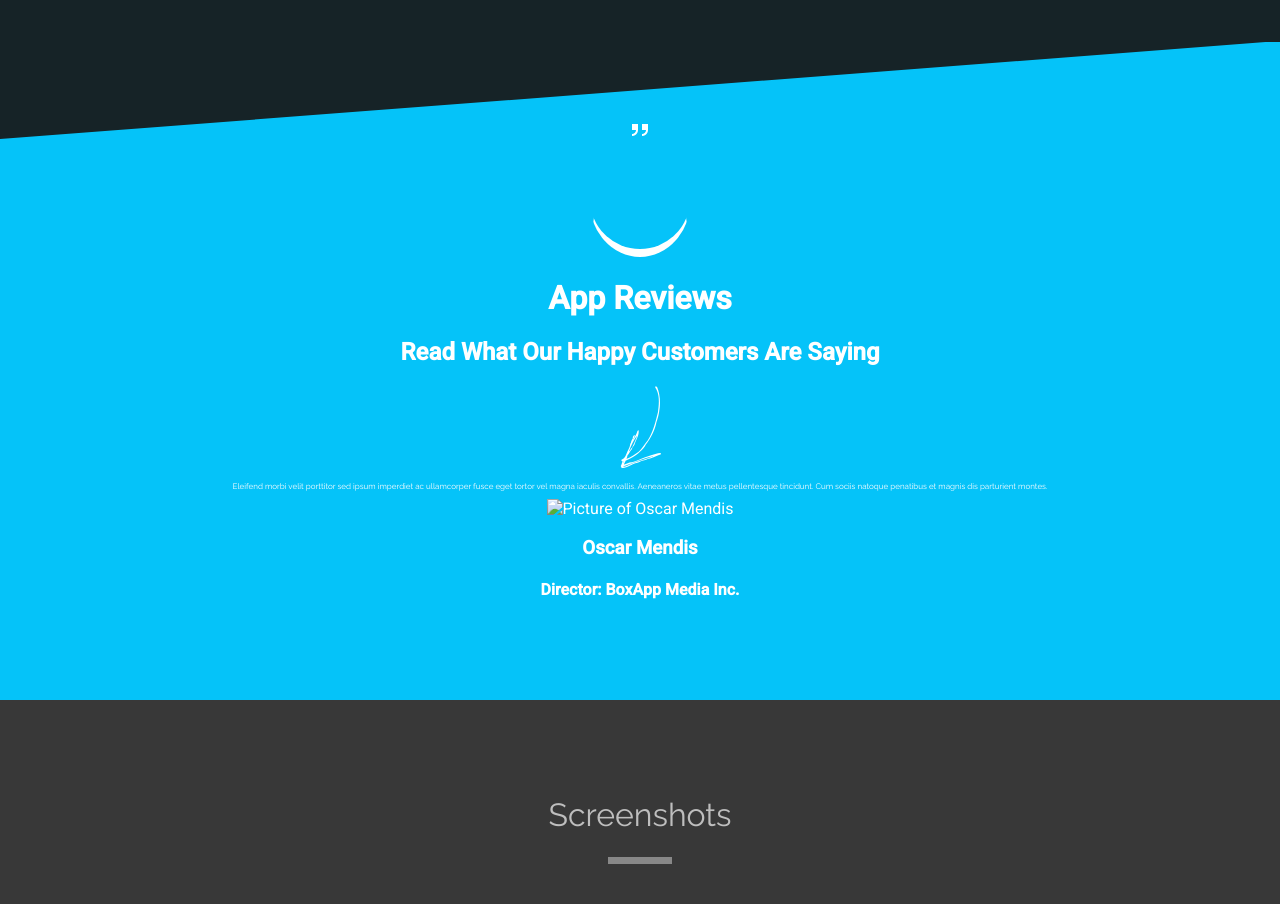
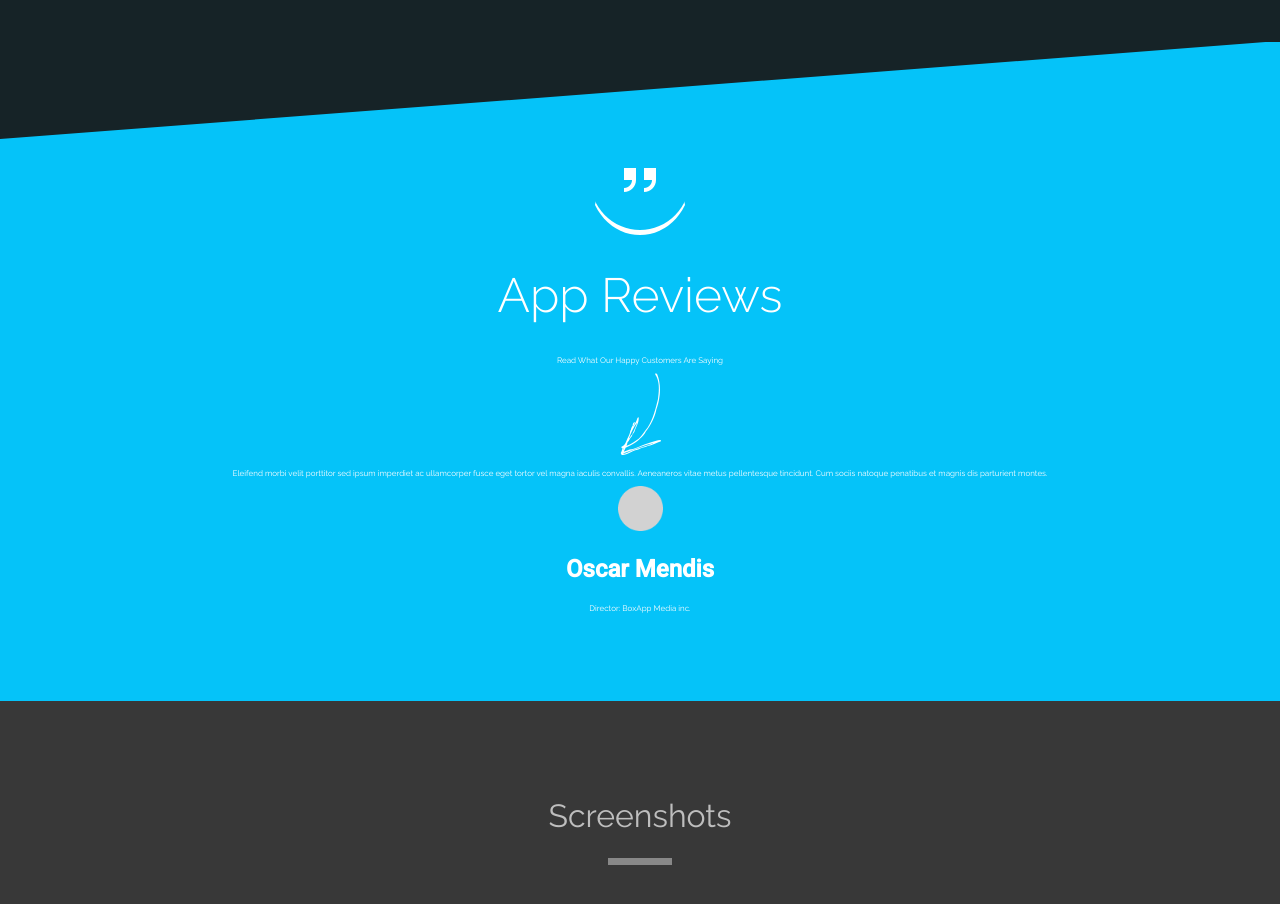
Before and after one commit to srednakun/project_week_one, a website: page public/index.html in a window 1280 px wide. Shown: the part 8400-9304 px from the top of the page. Drawn offline with nearby package versions, Linux system fonts and the light colour scheme; files that its build step writes are made by us from their sources; files whose address does not match are found by name.

Commit message:
Reviews styling

```diff
--- a/public/index.html
+++ b/public/index.html
@@ -160,18 +160,19 @@
       <path d="M0 0 L0 100 L100 0 Z" />
     </svg>
       <div class="reviews-container">
-        <span class="icon-rightquote"></span>
-        <div class="half-container-icon"></div>
+        <div class="icon-title">
+          <div class="container-icon-review"><p class="icon-rightquote"></p></div>
+        </div>
         <h1>App Reviews</h1>
-        <h2>Read What Our Happy Customers Are Saying</h2>
+        <p>Read What Our Happy Customers Are Saying</p>
         <div>
           <img src="./img/vertical-arrow.png" alt="A vertical arrow pointing down at a reviewers comment">
         </div>
         <p>Eleifend morbi velit porttitor sed ipsum imperdiet ac ullamcorper fusce eget tortor vel magna iaculis convallis. Aeneaneros vitae metus pellentesque tincidunt. Cum sociis natoque penatibus et magnis dis parturient montes.</p>
+          <img src="./img/portrait-placeholder.png" alt="Picture of Oscar Mendis" width="45px" height="45px">
         <div class="individual">
-          <img src="" alt="Picture of Oscar Mendis">
-        <h3>Oscar Mendis</h3>
-        <h4>Director: BoxApp Media Inc.</h4>
+          <h2>Oscar Mendis</h2>
+          <p>Director: BoxApp Media inc.</p>
         </div>
       </div> <!-- Ends review-container -->
     </section> <!-- Ends support-reviews -->
@@ -192,7 +193,7 @@
         </div> <!-- End of left-right -->
       </div> <!-- End slider-outer -->
     </section> <!-- End of screenshots -->
-    <section class="d1-download-more-apps">
+    <section class="d1-download-more-apps" id="#blog">
       <div class="underlined-heading-download">
         <h1 class="underlined-heading-download-text">More Apps by AppBox</h1>
         <div class="underlined-heading-download-underline"></div>
--- a/sass/_b3-support-reviews.scss
+++ b/sass/_b3-support-reviews.scss
@@ -4,24 +4,36 @@
   padding-bottom: 5em;
   padding-top: 5em;
 }
-.review-container {
+.b3-support-reviews {
+ h1 {
+  font-family: "Raleway";
+  font-weight: 300;
+  font-size: 3em;
+ }
 }
 
-.icon-rightquote {
-
+.icon-title{
+  display: flex;
+  -webkit-display: flex;
+  justify-content: center;
+  -webkit-justify-content: center;
 }
-.half-container-icon {
+.container-icon-review{
   background-color: transparent;
   height: 100px;
   width: 100px;
+  color: $med-light;
   border-top: 8px solid transparent;
-  border-bottom: 8px solid $white;
+  border-bottom: 5px solid $white;
   border-left: 1px solid transparent;
   border-right: 1px solid transparent;
   border-radius: 50%;
-  margin: auto;
-  // margin-bottom:
-  // position: absolute;
+  display: flex;
+  p {
+    align-items: center;
+    color: $white;
+    font-size: 2em;
+  }
 }
 .b3-support-reviews {
   @extend %section-layouts;
```
Also changed, not shown: sass/_config.scss (line endings or trailing spaces).
